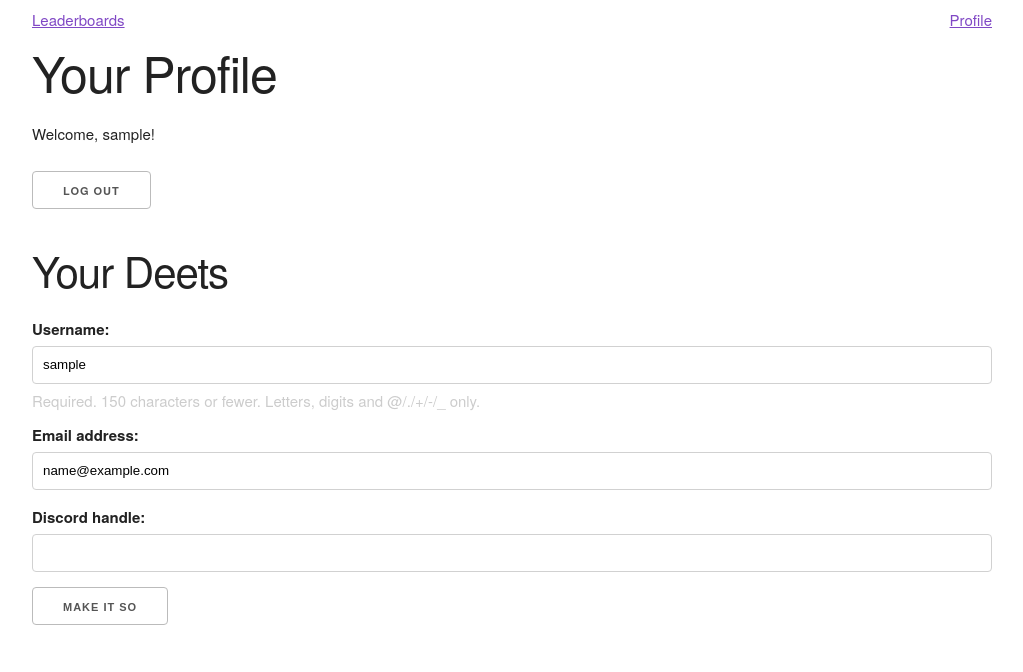
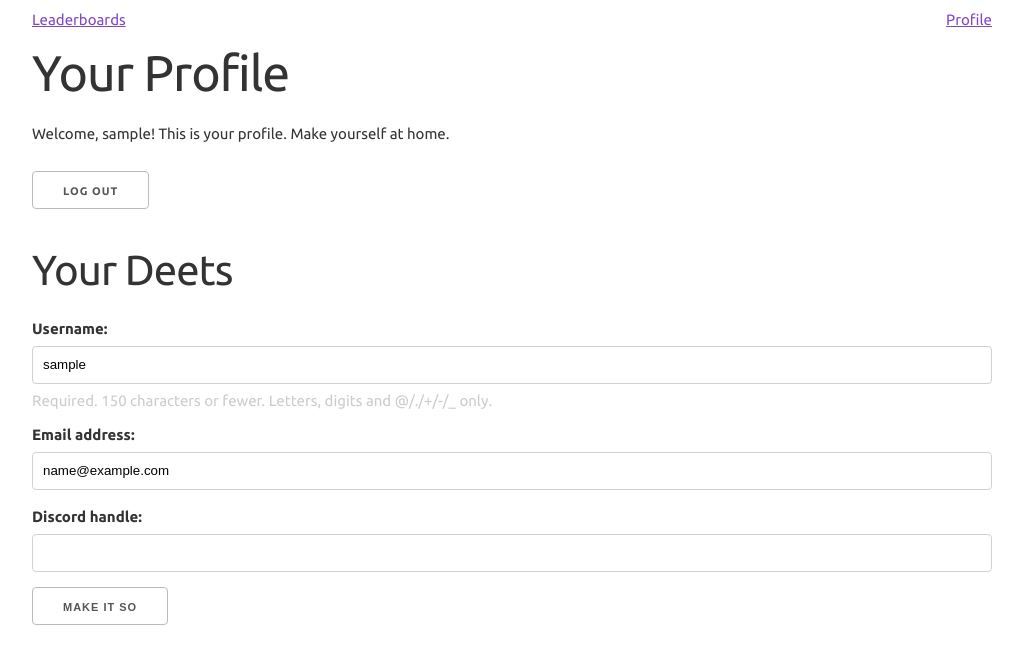
Before and after one commit to jtrussell/swindle, a Django app: page /accounts/profile/ in a window 1280 px wide. Shown: the top 672 px of the page, without its empty margins (128-1151 px from the left). Run offline with Django 3.2, Linux system fonts and the light colour scheme; the visitor is signed in with stand-in values (Sample User, id 1).

Commit message:
Poke some more at styles

```diff
--- a/src/registration/templates/registration/profile.html
+++ b/src/registration/templates/registration/profile.html
@@ -2,7 +2,7 @@
 
 {% block content %}
 <h1>Your Profile</h1>
-<p>Welcome, {{user.username}}!</p>
+<p>Welcome, {{user.username}}! This is your profile. Make yourself at home.</p>
 <p>
   <a href="{% url 'logout' %}" class="button">Log out</a>
 </p>
--- a/src/static/css/main.css
+++ b/src/static/css/main.css
@@ -3,6 +3,8 @@
   --color-sw-green: #84fb3e;
   --color-sw-purple: #8048c5;
   --color-sw-purple-darker: #552b8a;
+  --color-bg: #fff;
+  --color-text: #333;
 }
 
 /**
@@ -37,6 +39,15 @@ ul.top-nav {
 /**
  * Theme
  */
+html {
+  background-color: var(--color-bg);
+}
+
+body {
+  font-family: Ubuntu, Raleway,HelveticaNeue,"Helvetica Neue",Helvetica,Arial,sans-serif;
+  color: var(--color-text);
+}
+
 a.nav-back:before {
   content: "\2190";
   padding-right: 2px;
--- a/src/templates/page.html
+++ b/src/templates/page.html
@@ -12,6 +12,8 @@
   <link rel="icon" type="image/svg+xml" href="{% static 'img/favicon-5.0.svg' %}">
   -->
 
+  <link rel="preconnect" href="https://fonts.gstatic.com">
+  <link href="https://fonts.googleapis.com/css2?family=Ubuntu:wght@400;500;700&display=swap" rel="stylesheet">
   <link href='https://cdnjs.cloudflare.com/ajax/libs/skeleton/2.0.4/skeleton.min.css' rel='stylesheet' type='text/css'>
   <link rel="stylesheet" href="{% static 'css/main.css' %}">
 
```
